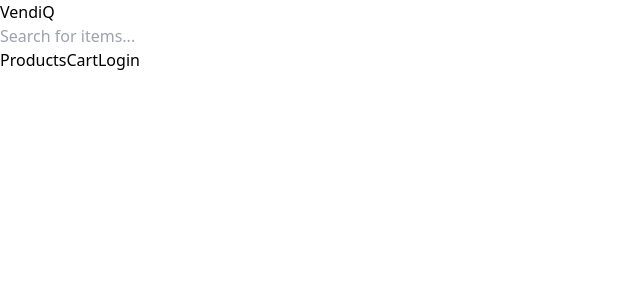
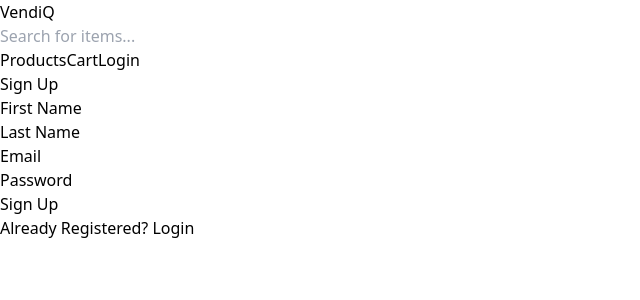
Before and after one commit to IVIonsters/VendiQ, a React (Vite) app in the folder frontend/: page /signup in a window 1280 px wide. Shown: the top 300 px of the page, without its empty margins (0-640 px from the left). Built offline with nearby package versions, Linux system fonts and the light colour scheme.

Commit message:
Add SignUp page and update routing; enhance Login page with Google sign-in option

```diff
--- a/frontend/src/App.jsx
+++ b/frontend/src/App.jsx
@@ -5,6 +5,7 @@ import Products from './pages/Products';
 import ProductDetail from './pages/ProductDetail';
 import Cart from './pages/Cart';
 import Login from './pages/Login';
+import SignUp from './pages/SignUp';
 
 function App() {
   return (
@@ -18,6 +19,7 @@ function App() {
             <Route path="/products/:id" element={<ProductDetail />} />
             <Route path="/cart" element={<Cart />} />
             <Route path="/login" element={<Login />} />
+            <Route path="/signup" element={<SignUp />} />
           </Routes>
         </main>
       </div>
--- a/frontend/src/pages/Home.jsx
+++ b/frontend/src/pages/Home.jsx
@@ -27,7 +27,7 @@ function Home() {
             Shop Now
           </Link>
           <Link
-            to="/login"
+            to="/SignUp"
             className="ml-4 px-6 py-2 bg-white border border-teal-500 text-teal-500 font-semibold rounded-lg shadow hover:bg-teal-50 transition"
           >
             Join Us
--- a/frontend/src/pages/Login.jsx
+++ b/frontend/src/pages/Login.jsx
@@ -1,4 +1,6 @@
 import { useState } from 'react';
+import { FcGoogle } from "react-icons/fc";
+
 
 function Login() {
   const [email, setEmail] = useState('');
@@ -35,9 +37,17 @@ function Login() {
             required
           />
         </div>
-        <button type="submit" className="w-full bg-indigo-600 text-white py-2 rounded hover:bg-indigo-700">
+        <button type="submit" className="w-full bg-teal-500 text-white py-2 rounded hover:bg-teal-600">
           Login
         </button>
+        <button
+          type="submit"
+          className="w-full bg-teal-500 text-white py-2 flex items-center justify-center gap-2 rounded hover:bg-teal-600"
+        >
+          <FcGoogle />
+          Continue With Google..
+        </button>
+
       </form>
     </div>
   );
--- /dev/null
+++ b/frontend/src/pages/SignUp.jsx
@@ -0,0 +1,74 @@
+import { useState } from 'react';
+import { Link } from 'react-router-dom';
+
+
+function SignUp() {
+  const [email, setEmail] = useState(""); // Stores the email entered by the user
+  const [password, setPassword] = useState(""); // Stores the password entered by the user
+  const [fname, setFname] = useState(""); // Stores the first name entered by the user
+  const [lname, setLname] = useState(""); // Stores the last name entered by the user
+
+
+
+  return (
+    <div className="max-w-md mx-auto">
+      <h2 className="text-2xl font-bold mb-4">Sign Up</h2>
+      <form className="space-y-4">
+        <div>
+          <label htmlFor="email" className="block mb-1">First Name</label>
+          <input
+            type="email"
+            id="email"
+            value={fname}
+            onChange={(e) => setFname(e.target.value)}
+            className="w-full p-2 border rounded"
+            required
+          />
+        </div>
+        <div>
+          <label htmlFor="email" className="block mb-1">Last Name</label>
+          <input
+            type="email"
+            id="email"
+            value={lname}
+            onChange={(e) => setLname(e.target.value)}
+            className="w-full p-2 border rounded"
+            required
+          />
+        </div>
+        <div>
+          <label htmlFor="email" className="block mb-1">Email</label>
+          <input
+            type="email"
+            id="email"
+            value={email}
+            onChange={(e) => setEmail(e.target.value)}
+            className="w-full p-2 border rounded"
+            required
+          />
+        </div>
+        <div>
+          <label htmlFor="password" className="block mb-1">Password</label>
+          <input
+            type="password"
+            id="password"
+            value={password}
+            onChange={(e) => setPassword(e.target.value)}
+            className="w-full p-2 border rounded"
+            required
+          />
+        </div>
+        <button type="submit" className="w-full bg-teal-500 text-white py-2 rounded hover:bg-indigo-700">
+          Sign Up
+        </button>
+        <p>
+          Already Registered? <Link to="/login" className="text-teal-500 hover:underline">Login</Link>
+        </p>
+
+
+      </form>
+    </div>
+  );
+}
+
+export default SignUp;
```
